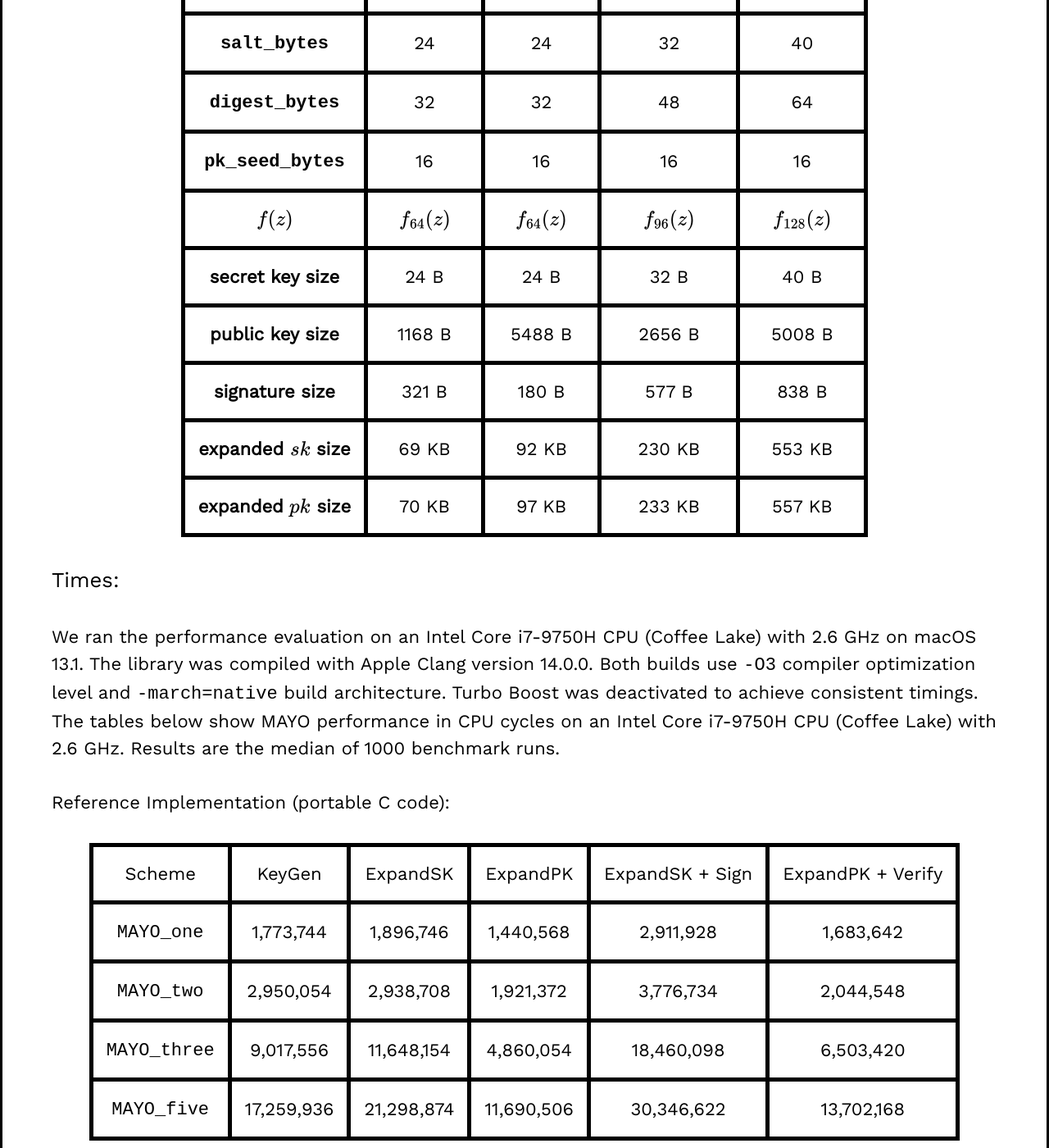
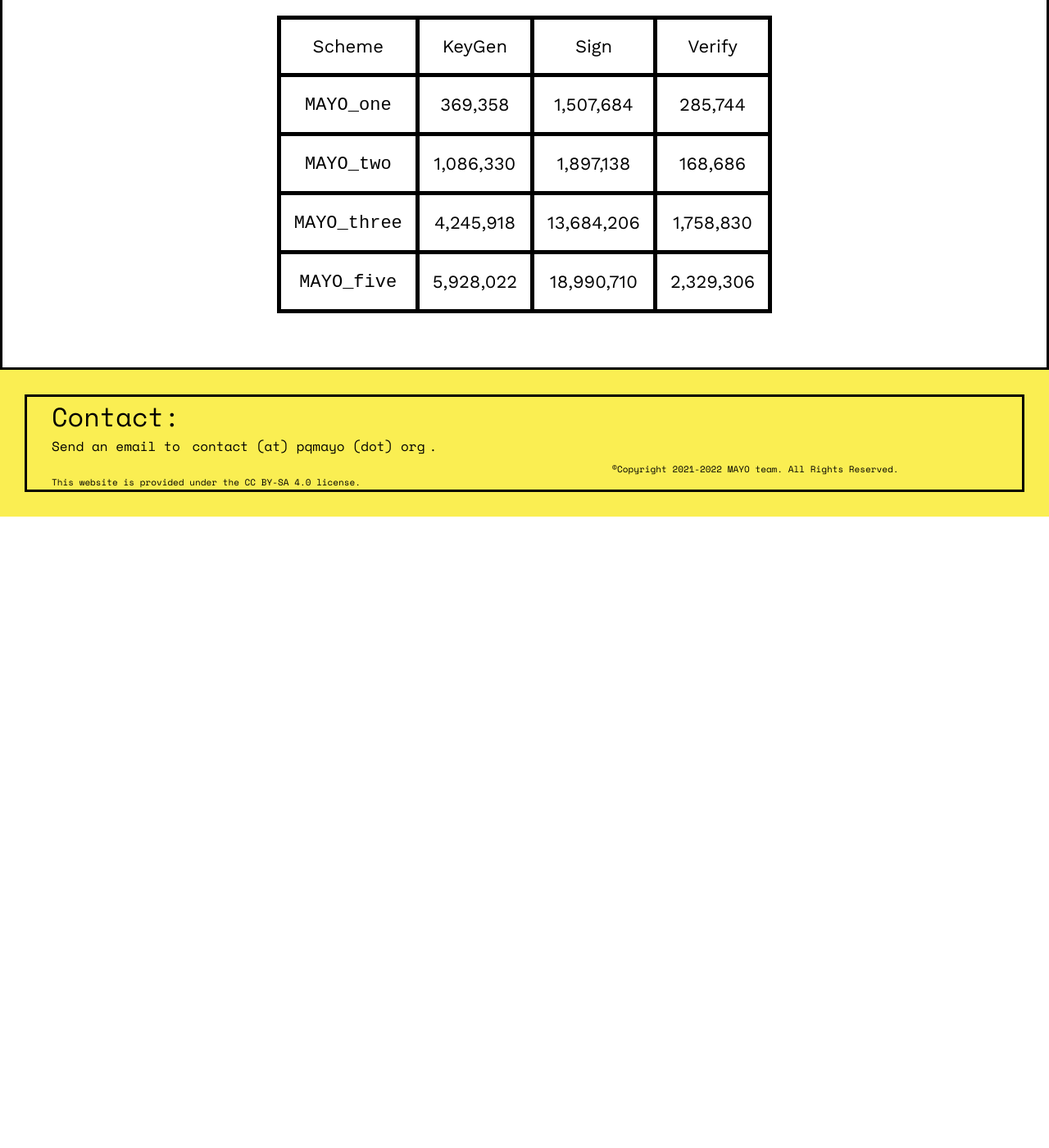
Before and after one commit to PQCMayo/MAYO-website, a Jekyll site: the page built from params.html, in a window 1280 px wide and 1400 px high, scrolled down 1437 px. Shown: the whole window at 82% size. Built offline with Jekyll 4.4.1, drawn with Linux system fonts in a browser that asks for light colours; after the commit the page ends 2067 px from its top, so only the background shows below that; some of the changed text lies outside the part shown.

Commit message:
Update params.html
Make the tables a bit smaller.

```diff
--- a/params.html
+++ b/params.html
@@ -14,19 +14,8 @@ usemathjax: true
   <br>
   <p>We select and implement four parameter sets: For <strong>NIST security level 1</strong>, we select two parameter sets: <code>MAYO_one</code> and <code>MAYO_two</code>, where <code>MAYO_one</code> has smaller public keys but larger signatures and conversely <code>MAYO_two</code> has smaller signatures but larger public keys. For <strong>NIST security level 3</strong> and <strong>NIST security level 5</strong>, we select one parameter set each, which we refer to as <code>MAYO_three</code> and <code>MAYO_five</code>, respectively. The parameter sets and the corresponding key and signature sizes are displayed below.</p>
 	<br>
-	<p>Our chosen parameter sets use the following three irreducible polynomials in $F_{16}[z]$ (the first one is used both in <code>MAYO_one</code> and <code>MAYO_two</code>):
-  <br>
-  <br>
-  <div id="polynomials">
-    <p>$f_{64}(z) = z^{64} + x^3 z^3 + x z^2 + x^3$</p>
-    <p>$f_{96}(z) = z^{96} + x z^3 + x z + x$</p>
-    <p>$f_{128}(z) = z^{128} + x z^4 + x^2 z^3 + x^3 z + x^2$</p>
-  </div>
 
-	<br>
-	<br>
 <center>
-
 <table class="param-table">
     <tr>
         <th>Parameter set</th>
@@ -41,69 +30,6 @@ usemathjax: true
         <td>1</td>
         <td>3</td>
         <td>5</td>
-    </tr>
-    <tr>
-        <th>$n$</th>
-        <td>66</td>
-        <td>78</td>
-        <td>99</td>
-        <td>133</td>
-    </tr>
-    <tr>
-        <th>$m$</th>
-        <td>64</td>
-        <td>64</td>
-        <td>96</td>
-        <td>128</td>
-    </tr>
-    <tr>
-        <th>$o$</th>
-        <td>8</td>
-        <td>18</td>
-        <td>10</td>
-        <td>12</td>
-    </tr>
-    <tr>
-        <th>$k$</th>
-        <td>9</td>
-        <td>4</td>
-        <td>11</td>
-        <td>12</td>
-    </tr>
-    <tr>
-        <th>$q$</th>
-        <td>16</td>
-        <td>16</td>
-        <td>16</td>
-        <td>16</td>
-    </tr>
-    <tr>
-        <th><code>salt_bytes</code></th>
-        <td>24</td>
-        <td>24</td>
-        <td>32</td>
-        <td>40</td>
-    </tr>
-    <tr>
-        <th><code>digest_bytes</code></th>
-        <td>32</td>
-        <td>32</td>
-        <td>48</td>
-        <td>64</td>
-    </tr>
-    <tr>
-        <th><code>pk_seed_bytes</code></th>
-        <td>16</td>
-        <td>16</td>
-        <td>16</td>
-        <td>16</td>
-    </tr>
-    <tr>
-        <th>$f(z)$</th>
-        <td>$f_{64}(z)$</td>
-        <td>$f_{64}(z)$</td>
-        <td>$f_{96}(z)$</td>
-        <td>$f_{128}(z)$</td>
     </tr>
     <tr>
         <th>secret key size</th>
@@ -126,20 +52,6 @@ usemathjax: true
         <td>577 B</td>
         <td>838 B</td>
     </tr>
-    <tr>
-        <th>expanded $sk$ size</th>
-        <td>69 KB</td>
-        <td>92 KB</td>
-        <td>230 KB</td>
-        <td>553 KB</td>
-    </tr>
-    <tr>
-        <th>expanded $pk$ size</th>
-        <td>70 KB</td>
-        <td>97 KB</td>
-        <td>233 KB</td>
-        <td>557 KB</td>
-    </tr>
 </table>
 </center>
 <br>
@@ -149,52 +61,6 @@ usemathjax: true
 	<p>We ran the performance evaluation on an Intel Core i7-9750H CPU (Coffee Lake) with 2.6 GHz on macOS 13.1. The library was compiled with Apple Clang version 14.0.0. Both builds use <code>-O3</code> compiler optimization level and <code>-march=native</code> build architecture. Turbo Boost was deactivated to achieve consistent timings.</p>
 	<p>The tables below show MAYO performance in CPU cycles on an Intel Core i7-9750H CPU (Coffee Lake) with 2.6 GHz. Results are the median of 1000 benchmark runs.</p>
 	<br>
-	<p>Reference Implementation (portable C code):</p>
-	<br>
-<center>
-<table>
-    <tr>
-        <td>Scheme</td>
-        <td>KeyGen</td>
-        <td>ExpandSK</td>
-        <td>ExpandPK</td>
-        <td>ExpandSK + Sign</td>
-        <td>ExpandPK + Verify</td>
-    </tr>
-    <tr>
-        <td><code>MAYO_one</td>
-        <td>1,773,744</td>
-        <td>1,896,746</td>
-        <td>1,440,568</td>
-        <td>2,911,928</td>
-        <td>1,683,642</td>
-    </tr>
-    <tr>
-        <td><code>MAYO_two</td>
-        <td>2,950,054</td>
-        <td>2,938,708</td>
-        <td>1,921,372</td>
-        <td>3,776,734</td>
-        <td>2,044,548</td>
-    </tr>
-    <tr>
-        <td><code>MAYO_three</td>
-        <td>9,017,556</td>
-        <td>11,648,154</td>
-        <td>4,860,054</td>
-        <td>18,460,098</td>
-        <td>6,503,420</td>
-    </tr>
-    <tr>
-        <td><code>MAYO_five</td>
-        <td>17,259,936</td>
-        <td>21,298,874</td>
-        <td>11,690,506</td>
-        <td>30,346,622</td>
-        <td>13,702,168</td>
-    </tr>
-</table>
-</center>
 <br>
 	<p>Reference Implementation (using AES-NI):</p>
 <br>
@@ -203,40 +69,30 @@ usemathjax: true
     <tr>
         <td>Scheme</td>
         <td>KeyGen</td>
-        <td>ExpandSK</td>
-        <td>ExpandPK</td>
-        <td>ExpandSK + Sign</td>
-        <td>ExpandPK + Verify</td>
+        <td>Sign</td>
+        <td>Verify</td>
     </tr>
     <tr>
         <td><code>MAYO_one</td>
         <td>369,358</td>
-        <td>490,950</td>
-        <td>44,046</td>
         <td>1,507,684</td>
         <td>285,744</td>
     </tr>
     <tr>
         <td><code>MAYO_two</td>
         <td>1,086,330</td>
-        <td>1,083,370</td>
-        <td>59,202</td>
         <td>1,897,138</td>
         <td>168,686</td>
     </tr>
     <tr>
         <td><code>MAYO_three</td>
         <td>4,245,918</td>
-        <td>6,868,780</td>
-        <td>147,794</td>
         <td>13,684,206</td>
         <td>1,758,830</td>
     </tr>
     <tr>
         <td><code>MAYO_five</td>
         <td>5,928,022</td>
-        <td>9,831,314</td>
-        <td>354,744</td>
         <td>18,990,710</td>
         <td>2,329,306</td>
     </tr>
```
